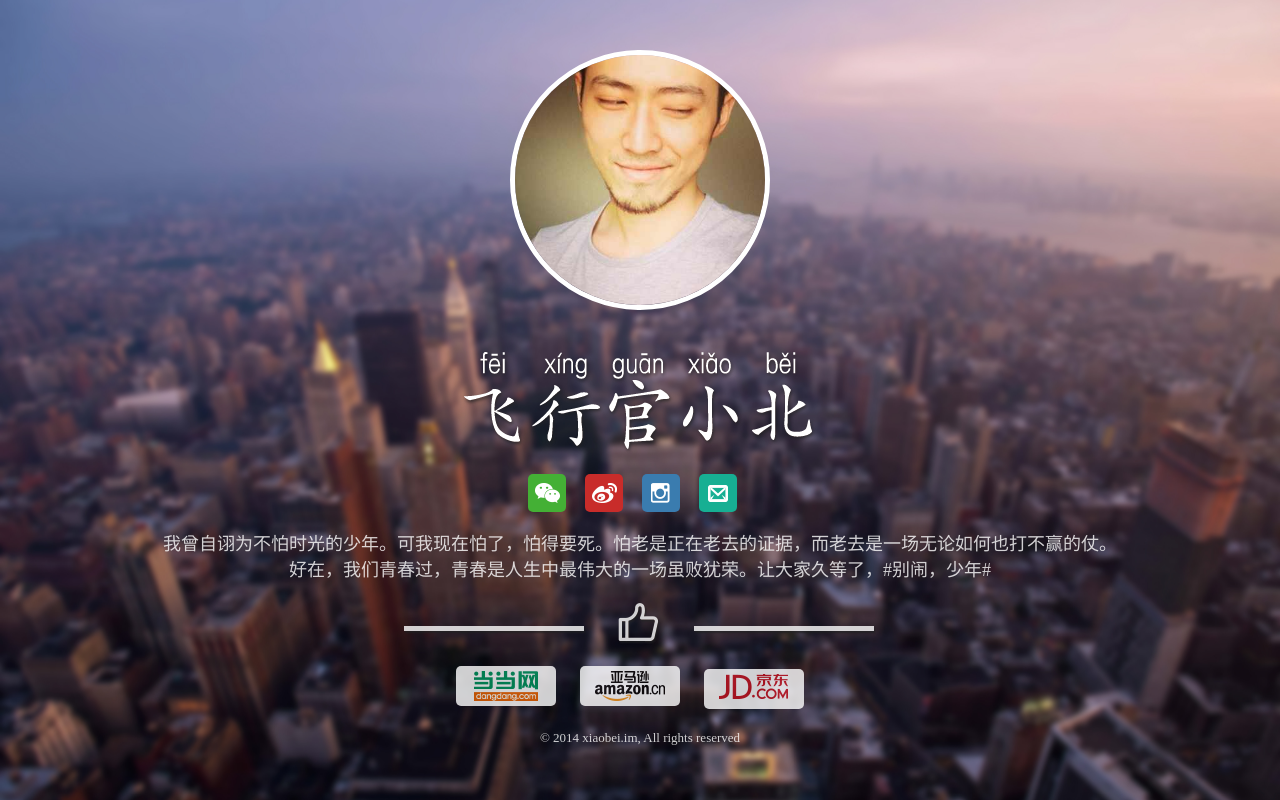
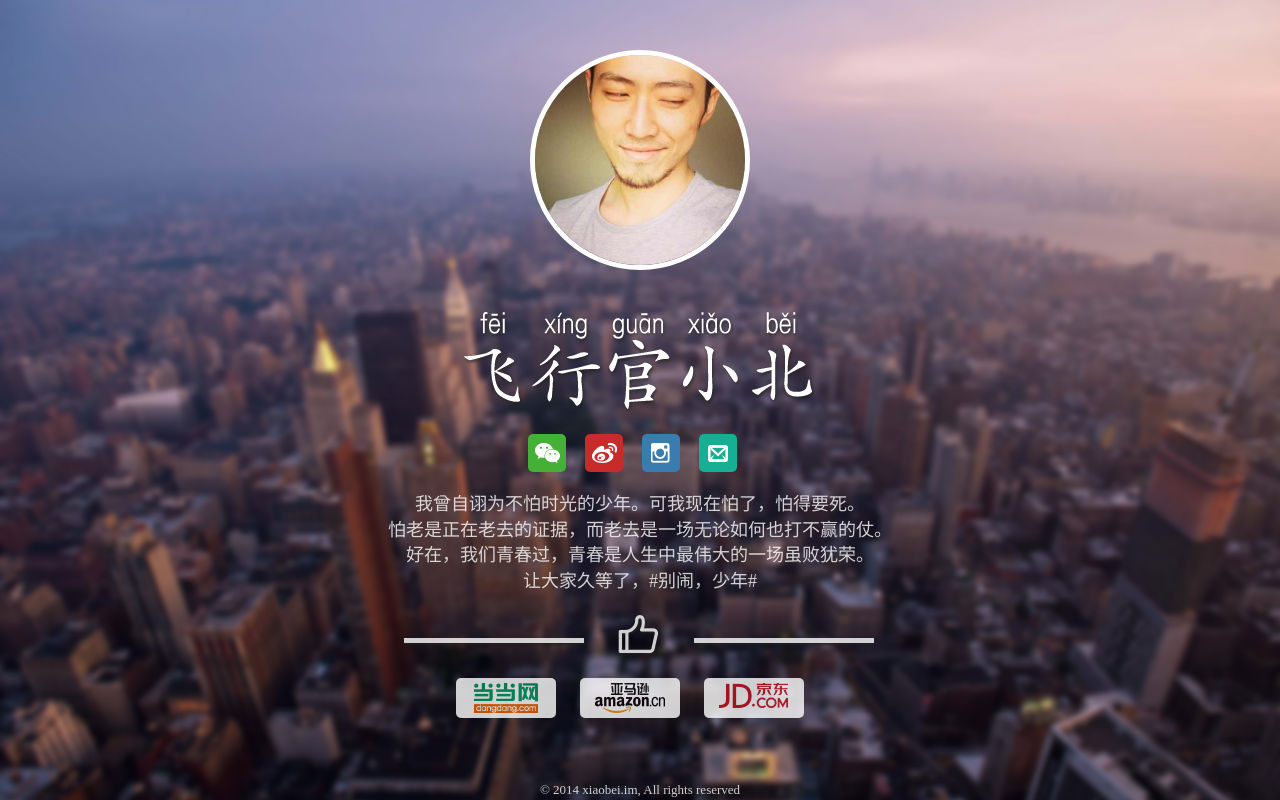
Before and after one commit to flylee2011/xiaobei.im, a plain HTML site: page index.html in a window 1280 px wide. Drawn offline with nearby package versions, Linux system fonts and the light colour scheme.

Commit message:
替换二维码图片；调整头像样式；

```diff
--- a/index.html
+++ b/index.html
@@ -33,8 +33,8 @@
 	}
 
 	.avatar-box {
-		width: 260px;
-		height: 260px;
+		width: 220px;
+		height: 220px;
 		border-radius: 200px;
 		border: 5px solid #fff;
 		margin: 0 auto;
@@ -89,6 +89,9 @@
 		padding-top: 5px;
 		opacity: 0.8;
 	}
+	.links a img {
+		margin: 0 auto;
+	}
 
 	.destext {
 		margin-bottom: 20px;
@@ -102,11 +105,16 @@
 
 	.footer {
 		opacity: 0.8;
+		position: absolute;
+		bottom: 0;
+		text-align: center;
+		width: 100%;
 	}
 	.footer p {
 		font-size: 13px;
 		color: #fff;
 		font-family: '微软雅黑,Microsoft YaHei';
+		margin-bottom: 0;
 	}
 </style>
 
@@ -126,27 +134,27 @@
 			</div>
 			<div class="sns-icon">
 				<a id="icon-weixin" href="#" class="weixin"><img src="images/icon-weixin.png"></a>
-				<a href="#" class="weibo"><img src="images/icon-weibo.png"></a>
-				<a href="#" class="ins"><img src="images/icon-ins.png"></a>
+				<a href="http://weibo.com/francyslio" target="_blank" class="weibo"><img src="images/icon-weibo.png"></a>
+				<a href="http://instagram.com/xkenlee" target="_blank" class="ins"><img src="images/icon-ins.png"></a>
 				<a href="mailto:info@xiaobei.im" class="email"><img src="images/icon-email.png"></a>
 			</div>
 			<div class="destext">
-				<p>我曾自诩为不怕时光的少年。可我现在怕了，怕得要死。怕老是正在老去的证据，而老去是一场无论如何也打不赢的仗。<br>好在，我们青春过，青春是人生中最伟大的一场虽败犹荣。让大家久等了，#别闹，少年#</p>
+				<p>我曾自诩为不怕时光的少年。可我现在怕了，怕得要死。<br>怕老是正在老去的证据，而老去是一场无论如何也打不赢的仗。<br>好在，我们青春过，青春是人生中最伟大的一场虽败犹荣。<br>让大家久等了，#别闹，少年#</p>
 			</div>
 			<div class="like">
 				<img src="images/like.png">
 			</div>
 
 			<div class="links">
-				<a href="http://product.dangdang.com/23432170.html" target="_blank" class="dangdang"><img src="images/dangdang.png"></a>
-				<a href="http://www.amazon.cn/dp/B00IP8Z0CC" target="_blank" class="amazon"><img src="images/amazon.png"></a>
-				<a href="http://item.jd.com/11407044.html" target="_blank" class="jd"><img src="images/jd.png"></a>
-			</div>
-
-			<div class="footer">
-				<p>© 2014 xiaobei.im, All rights reserved</p>
+				<a href="http://product.dangdang.com/23432170.html" target="_blank" class="dangdang"><img class="img-responsive" src="images/dangdang.png"></a>
+				<a href="http://www.amazon.cn/dp/B00IP8Z0CC" target="_blank" class="amazon"><img class="img-responsive" src="images/amazon.png"></a>
+				<a href="http://item.jd.com/11407044.html" target="_blank" class="jd"><img class="img-responsive" src="images/jd.png"></a>
 			</div>
 		</div>
+	</div>
+
+	<div class="footer">
+		<p>© 2014 xiaobei.im, All rights reserved</p>
 	</div>
 
 	<script type="text/javascript" src="http://code.jquery.com/jquery-1.9.1.min.js"></script>
```
Also changed, not shown: images/weixin.jpg.
